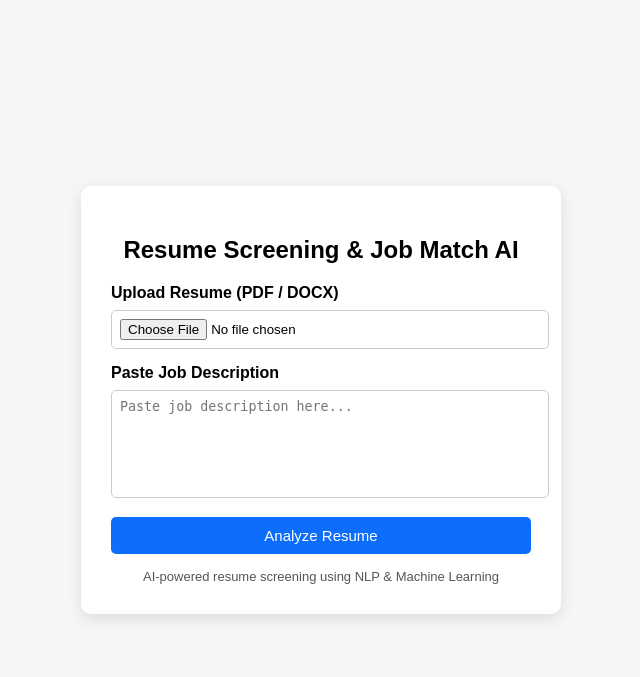
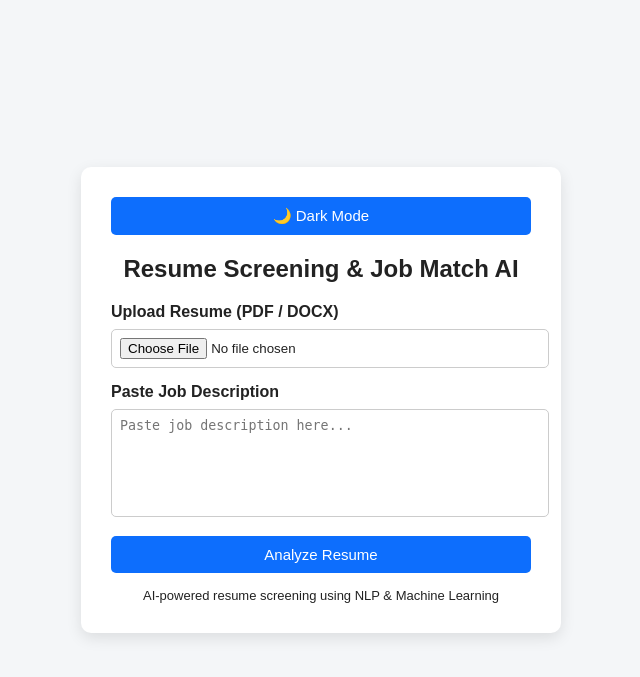
Before and after one commit to skferoz7/Resume_Screening_AI, a Flask app: page / in a window 1280 px wide. Shown: the top 677 px of the page, without its empty margins (319-959 px from the left). Run offline with Flask 3, Linux system fonts and the light colour scheme.

Commit message:
add dark theme changes

```diff
--- a/templates/index.html
+++ b/templates/index.html
@@ -1,77 +1,19 @@
 <!DOCTYPE html>
-<html lang="en">
+<html lang="en" data-theme="light">
 <head>
     <meta charset="UTF-8">
     <title>Resume Screening & Job Match AI</title>
+    <link rel="stylesheet" href="{{ url_for('static', filename='style/style.css') }}">
+    <script src="{{ url_for('static', filename='js/theme.js') }}" defer></script>
 
-    <style>
-        body {
-            font-family: Arial, sans-serif;
-            background: #f4f6f8;
-            display: flex;
-            justify-content: center;
-            align-items: center;
-            height: 100vh;
-            margin: 0;
-        }
 
-        .card {
-            background: #ffffff;
-            padding: 30px;
-            width: 420px;
-            border-radius: 10px;
-            box-shadow: 0 5px 15px rgba(0,0,0,0.1);
-        }
 
-        h2 {
-            text-align: center;
-            margin-bottom: 20px;
-        }
-
-        label {
-            font-weight: bold;
-        }
-
-        input[type="file"],
-        textarea {
-            width: 100%;
-            margin-top: 8px;
-            margin-bottom: 15px;
-            padding: 8px;
-            border-radius: 5px;
-            border: 1px solid #ccc;
-        }
-
-        textarea {
-            resize: none;
-        }
-
-        button {
-            width: 100%;
-            padding: 10px;
-            background: #0d6efd;
-            color: white;
-            border: none;
-            border-radius: 5px;
-            font-size: 15px;
-            cursor: pointer;
-        }
-
-        button:hover {
-            background: #084298;
-        }
-
-        .note {
-            margin-top: 15px;
-            font-size: 13px;
-            color: #555;
-            text-align: center;
-        }
-    </style>
 </head>
 <body>
 
 <div class="card">
+<button id="themeToggleBtn" onclick="toggleTheme()">🌙 Dark Mode</button>
+
     <h2>Resume Screening & Job Match AI</h2>
 
     <form method="POST" action="/analyze" enctype="multipart/form-data">
```
